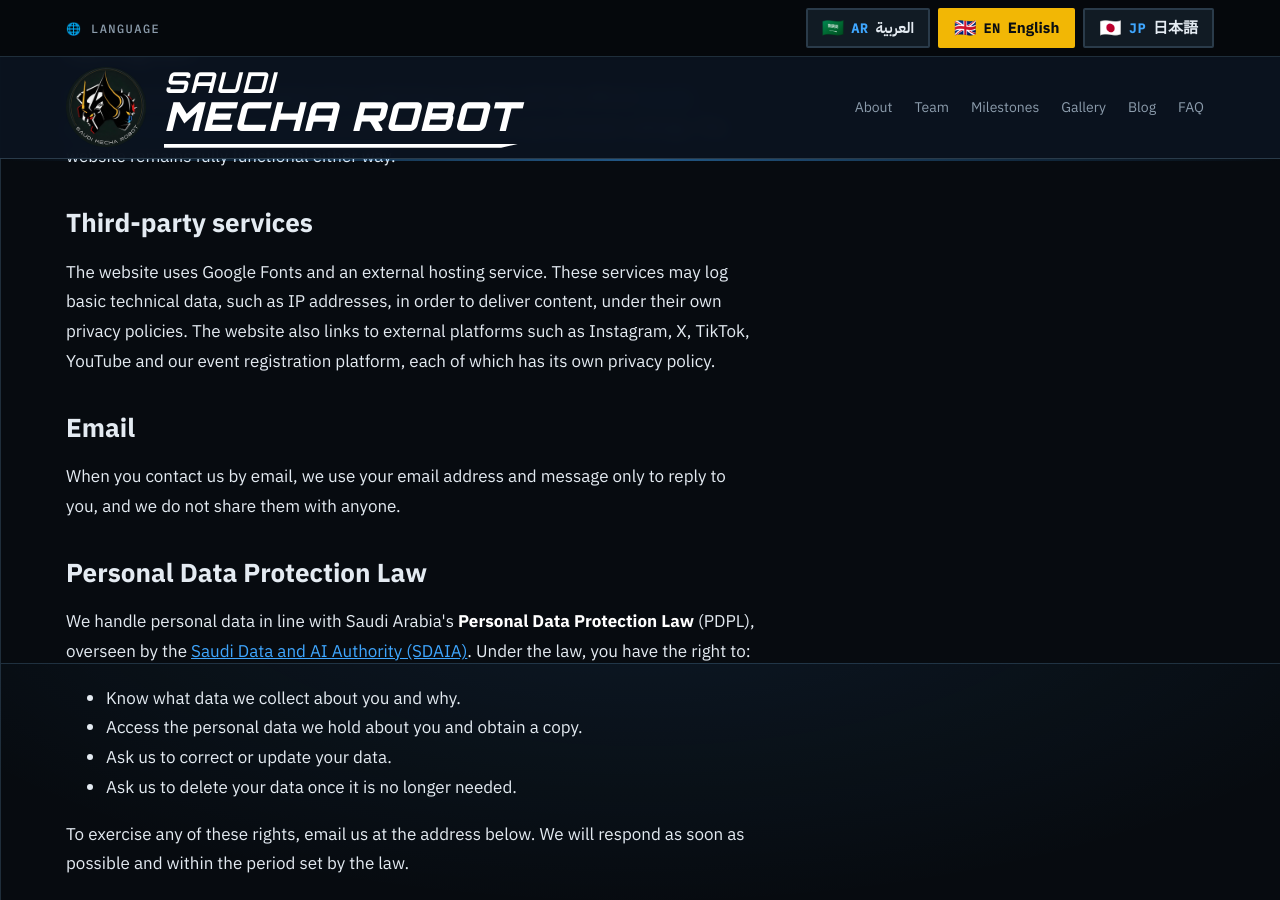
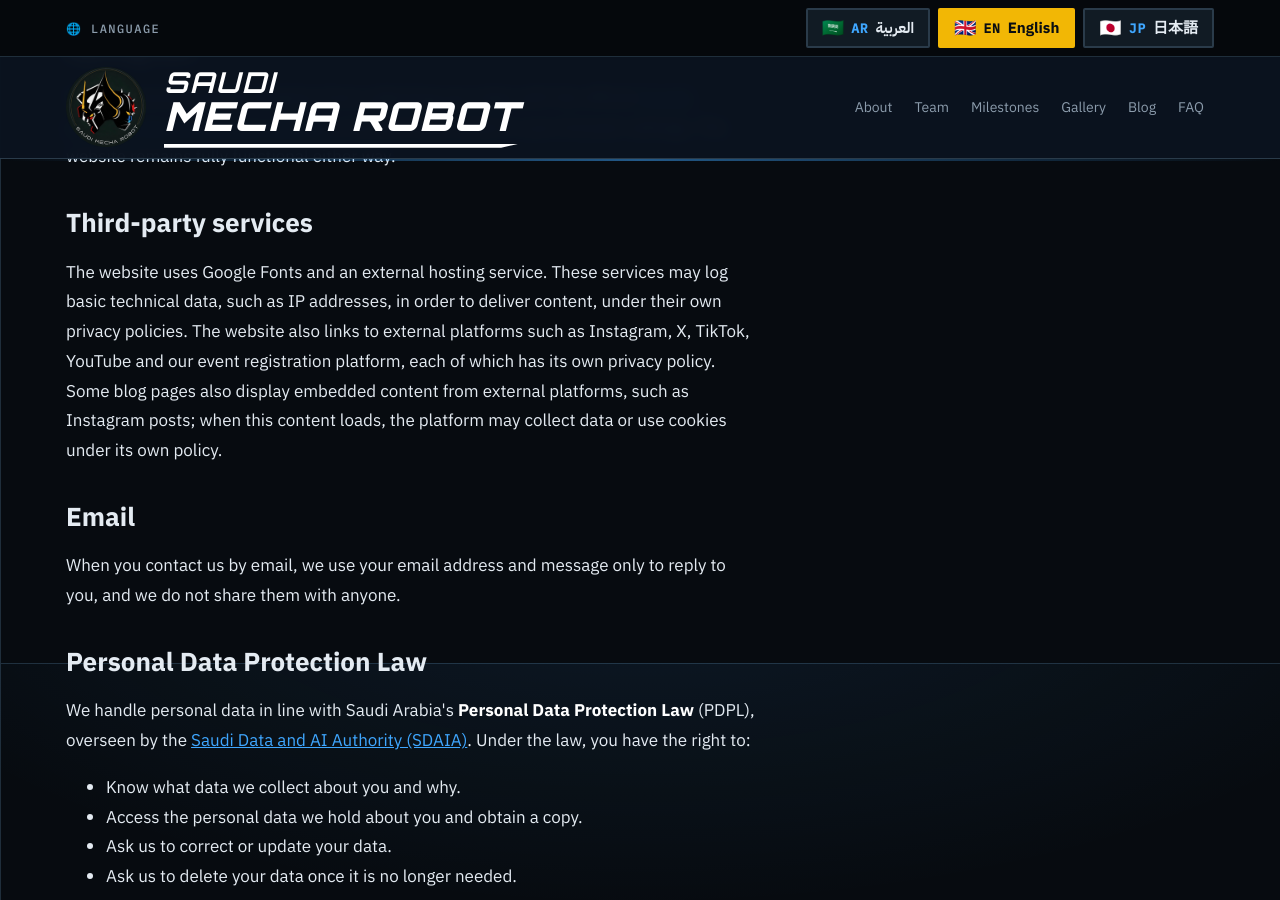
Before and after one commit to SaudiMechaRobot/SaudiMechaRobot.github.io, a Jekyll site: the page built from en/privacy/index.html, in a window 1280 px wide and 900 px high, scrolled down 1137 px. Built offline with Jekyll 4.4.1, drawn with Linux system fonts in a browser that asks for light colours; some web fonts are replaced.

Commit message:
Add files via upload

```diff
--- a/en/privacy/index.html
+++ b/en/privacy/index.html
@@ -9,7 +9,7 @@ description: How the Saudi Mecha Robot club website handles visitor data, includ
 {%- include i18n.html -%}
 <main class="wrap article">
   <header class="ah">
-    <span class="tag">PRIVACY · <time datetime="2026-11-10">2026.11.10</time></span>
+    <span class="tag">PRIVACY · <time datetime="2026-11-13">2026.11.13</time></span>
     <h1>{{ page.title }}</h1>
     <p style="color:var(--muted);font-size:18px;max-width:60ch">{{ page.description }}</p>
     {%- if alts.size > 1 %}<p class="translations">{{ t.other_langs }} {% for a in alts %}{% assign al = a.lang | default: "ar" %}{% if al != L %}<a class="lang" href="{{ a.url | relative_url }}" hreflang="{{ al }}" lang="{{ al }}">{{ site.data.i18n[al].lang_name }}</a> {% endif %}{% endfor %}</p>{% endif %}
@@ -35,7 +35,7 @@ description: How the Saudi Mecha Robot club website handles visitor data, includ
 <p>You can prevent Google Analytics from collecting your data with the official <a href="https://tools.google.com/dlpage/gaoptout" target="_blank" rel="noopener">Google Analytics Opt-out browser add-on</a>, or by blocking cookies in your browser settings. The website remains fully functional either way.</p>
 
 <h2>Third-party services</h2>
-<p>The website uses Google Fonts and an external hosting service. These services may log basic technical data, such as IP addresses, in order to deliver content, under their own privacy policies. The website also links to external platforms such as Instagram, X, TikTok, YouTube and our event registration platform, each of which has its own privacy policy.</p>
+<p>The website uses Google Fonts and an external hosting service. These services may log basic technical data, such as IP addresses, in order to deliver content, under their own privacy policies. The website also links to external platforms such as Instagram, X, TikTok, YouTube and our event registration platform, each of which has its own privacy policy. Some blog pages also display embedded content from external platforms, such as Instagram posts; when this content loads, the platform may collect data or use cookies under its own policy.</p>
 
 <h2>Email</h2>
 <p>When you contact us by email, we use your email address and message only to reply to you, and we do not share them with anyone.</p>
```
